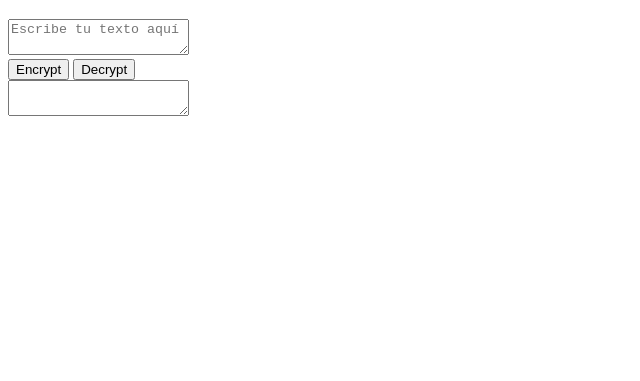
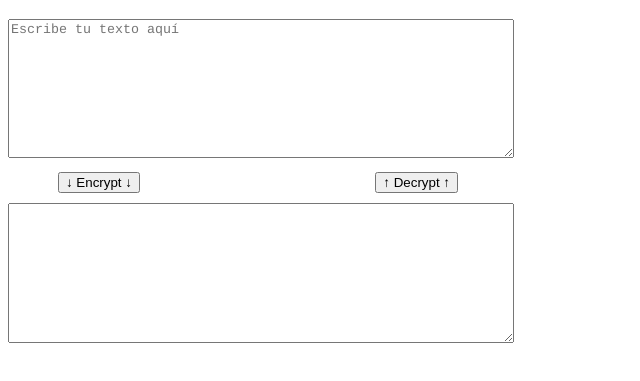
Before and after one commit to Vioque/modulo06-enigma, a plain HTML site: page index.html in a window 1280 px wide. Shown: the part 61-442 px from the top of the page, without its empty margins (0-640 px from the left). Drawn offline with Linux system fonts and the light colour scheme.

Commit message:
Máquina Enigma funcionando. Desencriptar texto del profesor -> correcto. Añadido algo de css y el espacio en blanco en los strings dados para mejorar la lectura de los textos

```diff
--- a/app.css
+++ b/app.css
@@ -1,6 +1,21 @@
-main {
-    justify-content: center;
+#decryptedBox {
+    font-family: Courier, sans-serif;
+    height: 10em;
+    width: 500px;
 }
 
-textarea {
+#encryptedBox {
+    font-family: Courier, sans-serif;
+    height: 10em;
+    width: 500px;
 }
+
+.buttons {
+    width: 400px;
+    display: flex;
+    margin-left: 50px;
+    margin-top: 10px;
+    margin-bottom: 10px;
+    justify-content: space-between;
+
+}
--- a/index.html
+++ b/index.html
@@ -3,24 +3,28 @@
 <head>
     <meta charset="UTF-8">
     <title>Enigma</title>
+    <link rel="stylesheet" href="app.css">
 </head>
 <body>
 
 <main>
-    <div>
+    <div class="title">
         <h1>Enigma</h1>
     </div>
+
+    <div class="container">
         <div>
             <label for="decryptedBox"></label>
             <textarea id="decryptedBox" placeholder="Escribe tu texto aquí"></textarea>
         </div>
-    <div>
-        <button id="encrypt" class="button">Encrypt</button>
-        <button id="decrypt" class="button">Decrypt</button>
+        <div class="buttons">
+            <button id="encrypt" class="button">&darr; Encrypt &darr;</button>
+            <button id="decrypt" class="button">&uarr; Decrypt &uarr;</button>
         </div>
         <div>
             <label for="encryptedBox"></label>
             <textarea id="encryptedBox"></textarea>
+        </div>
     </div>
 </main>
 
```
Also changed, not shown: app.js (+2 -10 lines). Lines whose indentation alone changed are shown as unchanged.
